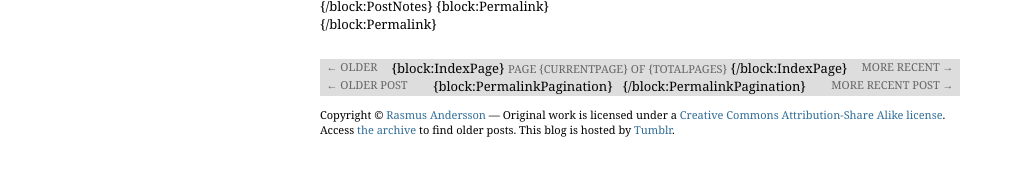
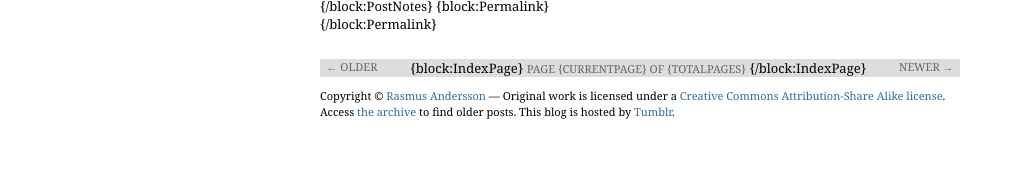
Before and after one commit to rsms/tumblr-theme-hunch, a plain HTML site: page index.html in a window 1280 px wide. Shown: the part 1722-1898 px from the top of the page, without its empty margins (0-1021 px from the left). Drawn offline with Linux system fonts and the light colour scheme; a script that the page names is missing; a web font is replaced by a local one.

Commit message:
removed paging (which is broken -- Tumblr, fix this!) and changed the wording on page nav from "More recent" to "Newer"

```diff
--- a/index.html
+++ b/index.html
@@ -591,13 +591,8 @@
           {block:IndexPage}
             <a class="back"{block:NextPage} href="{NextPage}"{/block:NextPage}>&larr;&nbsp;Older</a>
             <span class="pages">Page {CurrentPage} of {TotalPages}</span>
-            <a class="forward"{block:PreviousPage} href="{PreviousPage}"{/block:PreviousPage}>More recent&nbsp;&rarr;</a>
+            <a class="forward"{block:PreviousPage} href="{PreviousPage}"{/block:PreviousPage}>Newer&nbsp;&rarr;</a>
           {/block:IndexPage}
-          {block:PermalinkPagination}
-            <a class="back"{block:PreviousPost} href="{PreviousPost}"{/block:PreviousPost}>&larr;&nbsp;Older post</a>
-            <span class="pages">&nbsp;</span>
-            <a class="forward"{block:NextPost} href="{NextPost}"{/block:NextPost}>More recent post&nbsp;&rarr;</a>
-          {/block:PermalinkPagination}
           <div class="breaker"></div>
         </div>
       </div>
```
